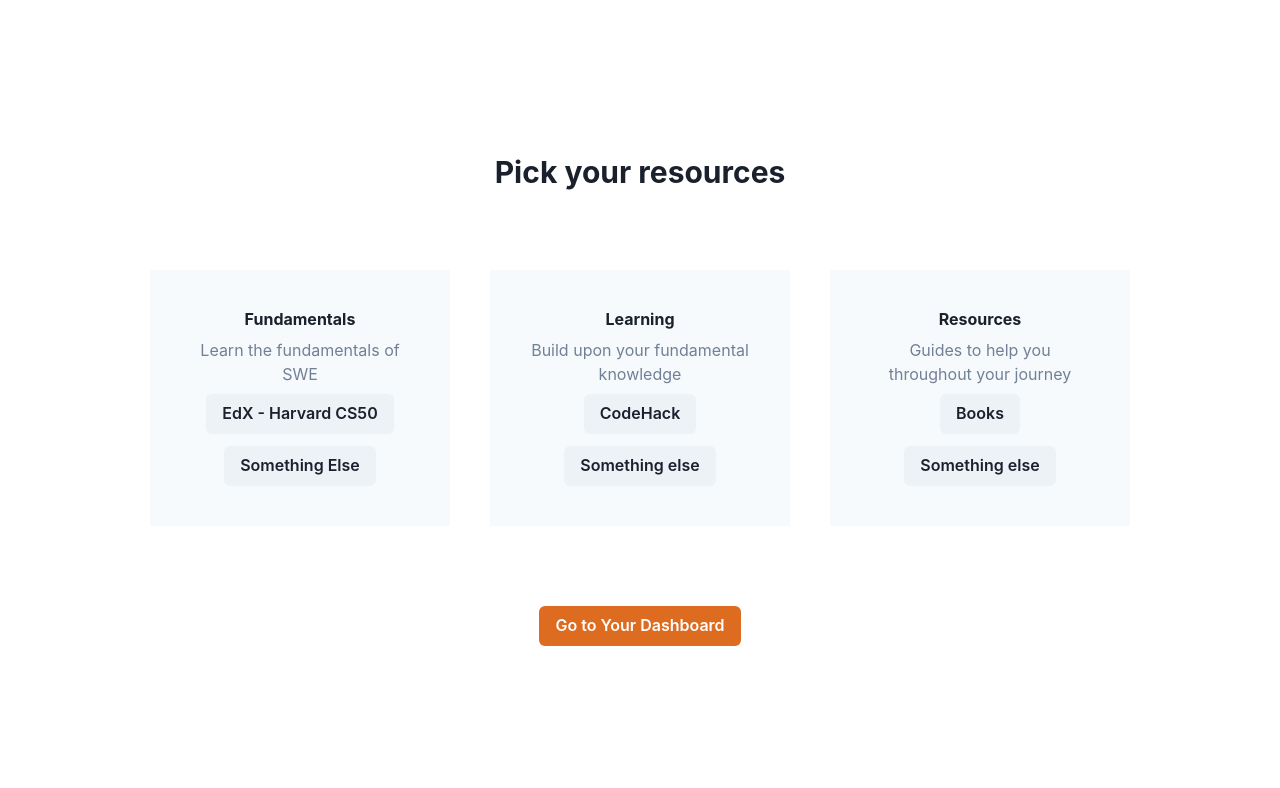
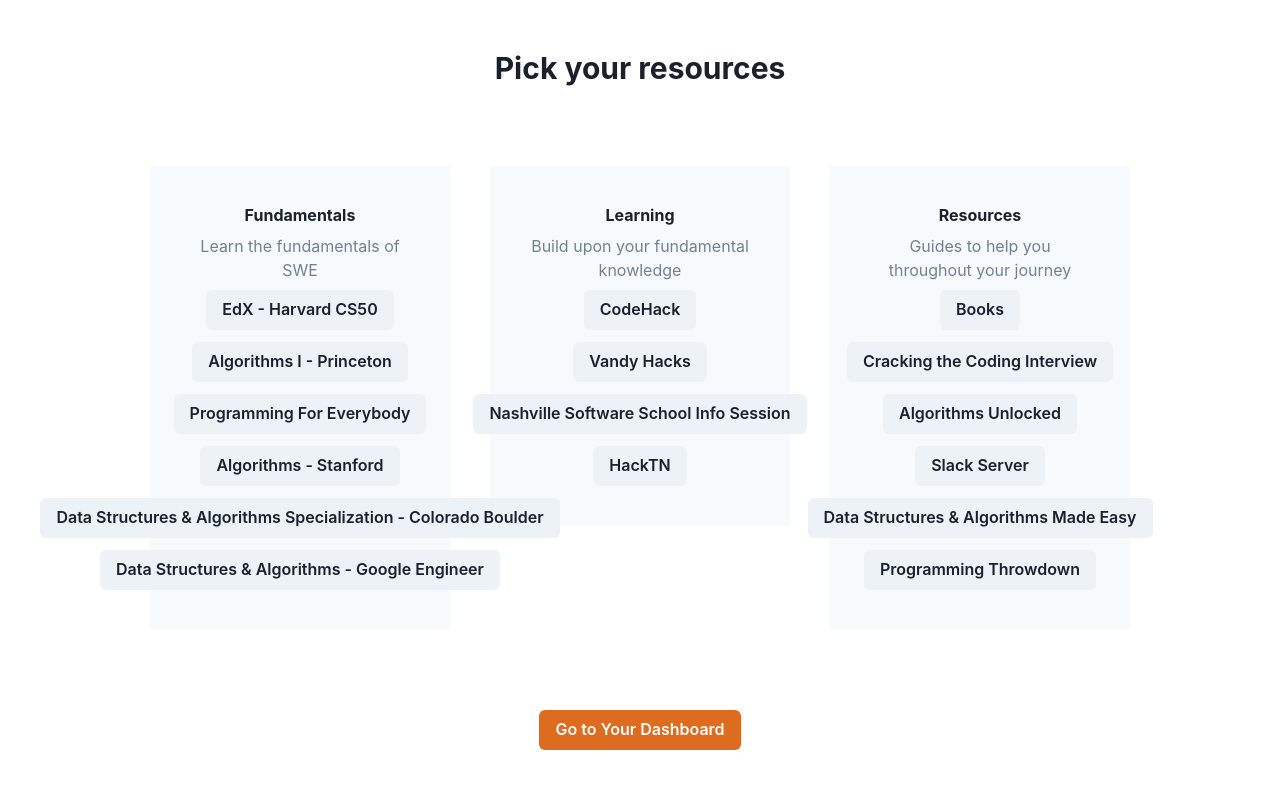
Before and after one commit to jovialis/techbreaker-hacktn, a Next.js app: page /resources in a window 1280 px wide. Shown: the top 788 px of the page. Built offline with nearby package versions, Linux system fonts and the light colour scheme.

Commit message:
new changes love u dylan

```diff
--- a/pages/resources.tsx
+++ b/pages/resources.tsx
@@ -10,17 +10,27 @@
 
 	const fundamentals = [
 		"EdX - Harvard CS50",
-		"Something Else"
+		"Algorithms I - Princeton",
+		"Programming For Everybody",
+		"Algorithms - Stanford",
+		"Data Structures & Algorithms Specialization - Colorado Boulder",
+		"Data Structures & Algorithms - Google Engineer"
 	];
 
 	const learning = [
 		"CodeHack",
-		"Something else"
+		"Vandy Hacks",
+		"Nashville Software School Info Session",
+		"HackTN"
 	];
 
 	const resources = [
 		"Books",
-		"Something else"
+		"Cracking the Coding Interview",
+		"Algorithms Unlocked",
+		"Slack Server",
+		"Data Structures & Algorithms Made Easy",
+		"Programming Throwdown"
 	]
 
 	return <>
```
